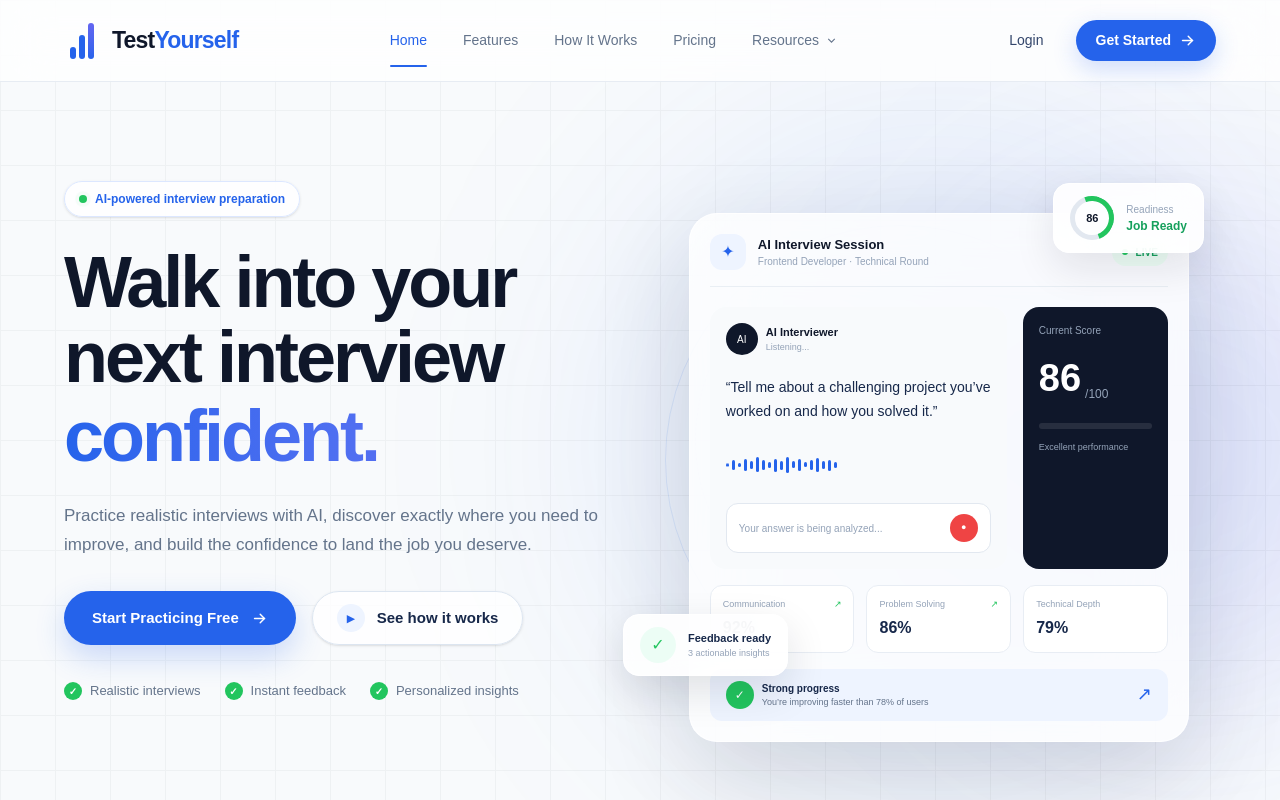
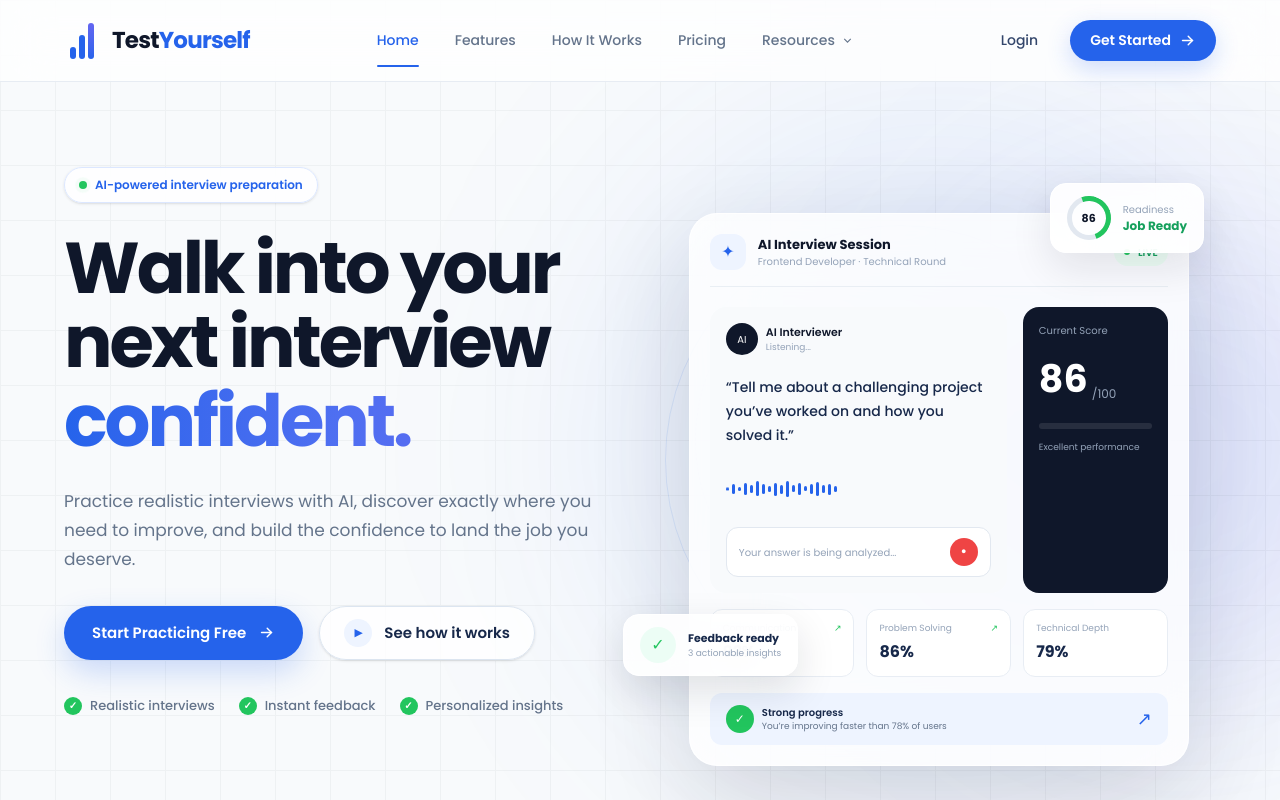
Before and after one commit to Querlabs/testing-frontend, a Next.js app: page / in a window 1280 px wide. Built offline with nearby package versions, Linux system fonts and the light colour scheme.

Commit message:
font change

```diff
--- a/src/app/globals.css
+++ b/src/app/globals.css
@@ -22,5 +22,6 @@
 body {
   background: var(--background);
   color: var(--foreground);
-  font-family: Arial, Helvetica, sans-serif;
+  font-family: var(--font-poppins), sans-serif;
+
 }
--- a/src/app/layout.js
+++ b/src/app/layout.js
@@ -1,14 +1,39 @@
-import { Geist, Geist_Mono } from "next/font/google";
+// import { Geist, Geist_Mono } from "next/font/google";
+// import "./globals.css";
+
+// const geistSans = Geist({
+//   variable: "--font-geist-sans",
+//   subsets: ["latin"],
+// });
+
+// const geistMono = Geist_Mono({
+//   variable: "--font-geist-mono",
+//   subsets: ["latin"],
+// });
+
+// export const metadata = {
+//   title: "Create Next App",
+//   description: "Generated by create next app",
+// };
+
+// export default function RootLayout({ children }) {
+//   return (
+//     <html
+//       lang="en"
+//       className={`${geistSans.variable} ${geistMono.variable} h-full antialiased`}
+//     >
+//       <body className="min-h-full flex flex-col">{children}</body>
+//     </html>
+//   );
+// }
+
+import { Poppins } from "next/font/google";
 import "./globals.css";
 
-const geistSans = Geist({
-  variable: "--font-geist-sans",
+const poppins = Poppins({
+  variable: "--font-poppins",
   subsets: ["latin"],
-});
-
-const geistMono = Geist_Mono({
-  variable: "--font-geist-mono",
-  subsets: ["latin"],
+  weight: ["400", "500", "600", "700"],
 });
 
 export const metadata = {
@@ -20,7 +45,7 @@ export default function RootLayout({ children }) {
   return (
     <html
       lang="en"
-      className={`${geistSans.variable} ${geistMono.variable} h-full antialiased`}
+      className={`${poppins.variable} h-full antialiased`}
     >
       <body className="min-h-full flex flex-col">{children}</body>
     </html>
```
